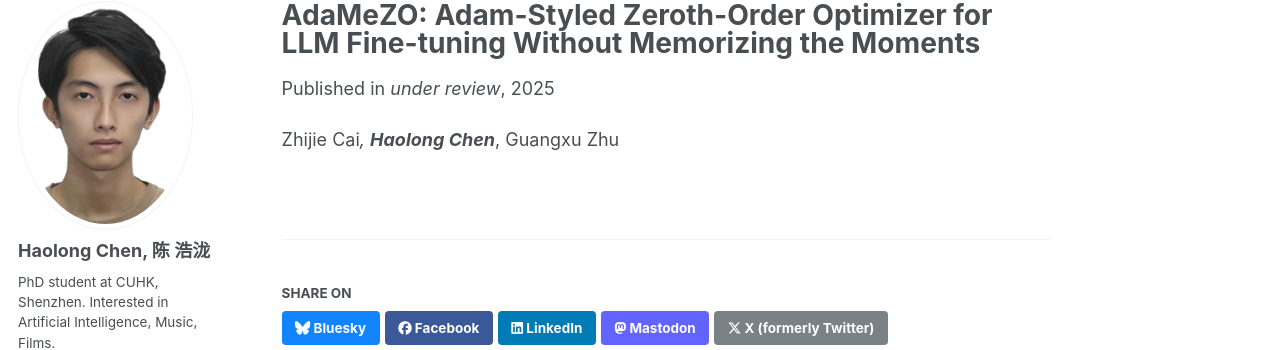
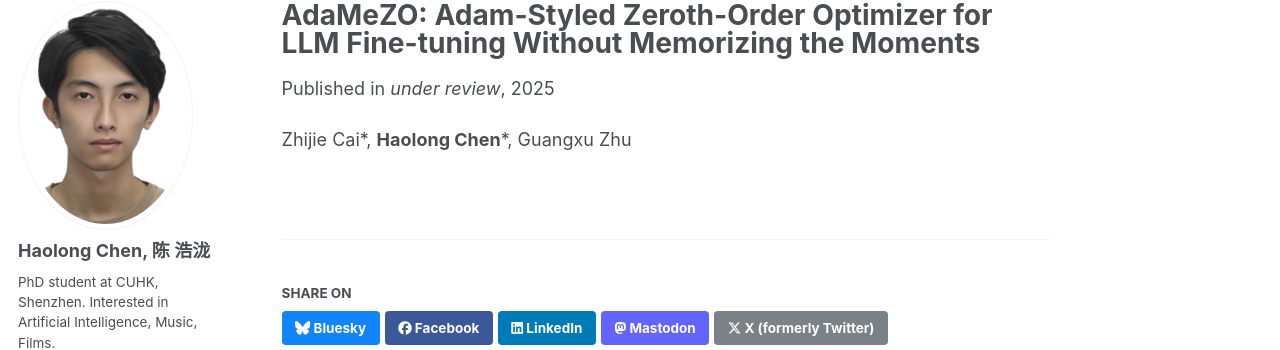
Before and after one commit to IfReasonable/ifreasonable.github.io, a Jekyll site: the page built from _publications/2025-adamezo-1.md, in a window 1280 px wide and 939 px high. Shown: the part 98-448 px from the top of the window. Built offline with Jekyll 4.4.1, drawn with Linux system fonts in a browser that asks for light colours; some web fonts are replaced; a script that is not in the unit is left out.

Commit message:
paper共一更新

```diff
--- a/_publications/2025-adamezo-1.md
+++ b/_publications/2025-adamezo-1.md
@@ -9,4 +9,4 @@ venue: 'under review'
 # paperurl: 'https://arxiv.org/abs/2508.12247'
 # citation: 'Your Name, You. (2009). &quot;Paper Title Number 1.&quot; <i>Journal 1</i>. 1(1).'
 ---
-Zhijie Cai*, **Haolong Chen***, Guangxu Zhu
+Zhijie Cai\*, **Haolong Chen**\*, Guangxu Zhu
```
Also changed, not shown: _publications/2025-feedsign-1.md (+1 -1 lines).
